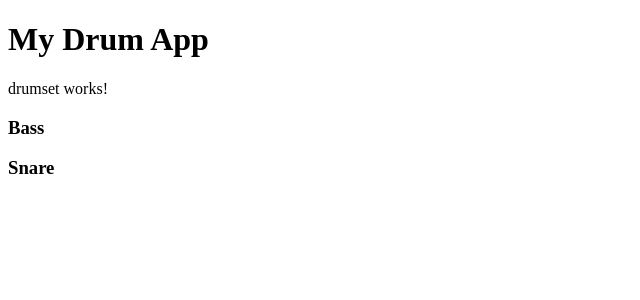
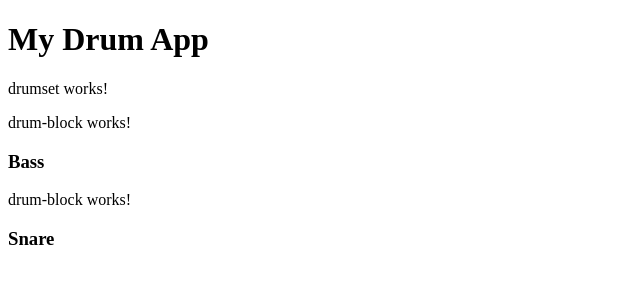
Before and after one commit to dwinniford/my-drum-app, an Angular app: page / in a window 1280 px wide. Shown: the top 300 px of the page, without its empty margins (0-640 px from the left). Built offline with nearby package versions, Linux system fonts and the light colour scheme.

Commit message:
uses drum block

```diff
--- a/src/app/drum-block/drum-block.component.html
+++ b/src/app/drum-block/drum-block.component.html
@@ -1 +1,4 @@
 <p>drum-block works!</p>
+<div>
+    <h3>{{drum.name}}</h3>
+</div>
--- a/src/app/drum-block/drum-block.component.ts
+++ b/src/app/drum-block/drum-block.component.ts
@@ -1,4 +1,4 @@
-import { Component, OnInit } from '@angular/core';
+import { Component, OnInit, Input } from '@angular/core';
 
 @Component({
   selector: 'app-drum-block',
@@ -6,7 +6,7 @@ import { Component, OnInit } from '@angular/core';
   styleUrls: ['./drum-block.component.css']
 })
 export class DrumBlockComponent implements OnInit {
-
+  @Input() drum: any
   constructor() { }
 
   ngOnInit(): void {
--- a/src/app/drumset/drumset.component.html
+++ b/src/app/drumset/drumset.component.html
@@ -1,5 +1,5 @@
 <p>drumset works!</p>
 
 <div *ngFor="let drum of drums">
-    <h3>{{drum.name}}</h3>
+    <app-drum-block [drum]="drum"></app-drum-block>
 </div>
```
